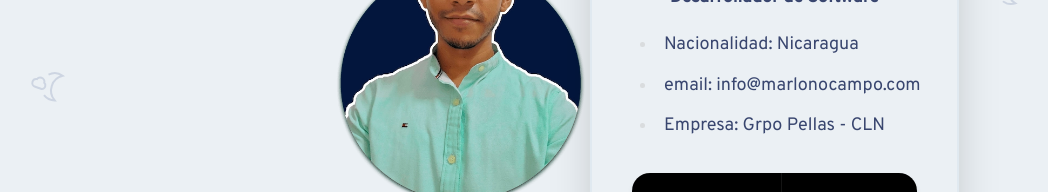
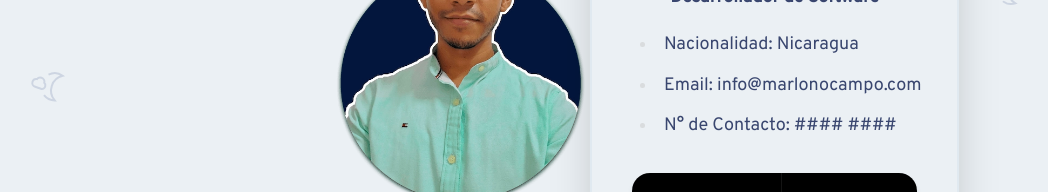
Before and after one commit to marlonocampo/portfolio, a React (Vite) app: page / in a window 1280 px wide. Both pictures are taken after a click on the button 965 px from the left and 36 px from the top of the page. Shown: the part 225-417 px from the top of the page, without its empty margins (177-1225 px from the left). Built offline with nearby package versions, Linux system fonts and the light colour scheme.

Commit message:
Update profile information with new email and contact number

```diff
--- a/src/components/ProfileInfomation/Profile.tsx
+++ b/src/components/ProfileInfomation/Profile.tsx
@@ -15,8 +15,8 @@ function Profile ({ handleShowProfile }: { handleShowProfile: Function }): JSX.E
         <h4 className='text-secondary'>Desarrollador de Software</h4>
         <ul>
           <li>Nacionalidad: Nicaragua </li>
-          <li>email: info@marlonocampo.com </li>
-          <li>Empresa: Grpo Pellas - CLN</li>
+          <li>Email: info@marlonocampo.com </li>
+          <li>N° de Contacto: #### ####</li>
         </ul>
         <div className='stats shadow-md text-secondary'>
           <div className='stat place-items-center'>
```
